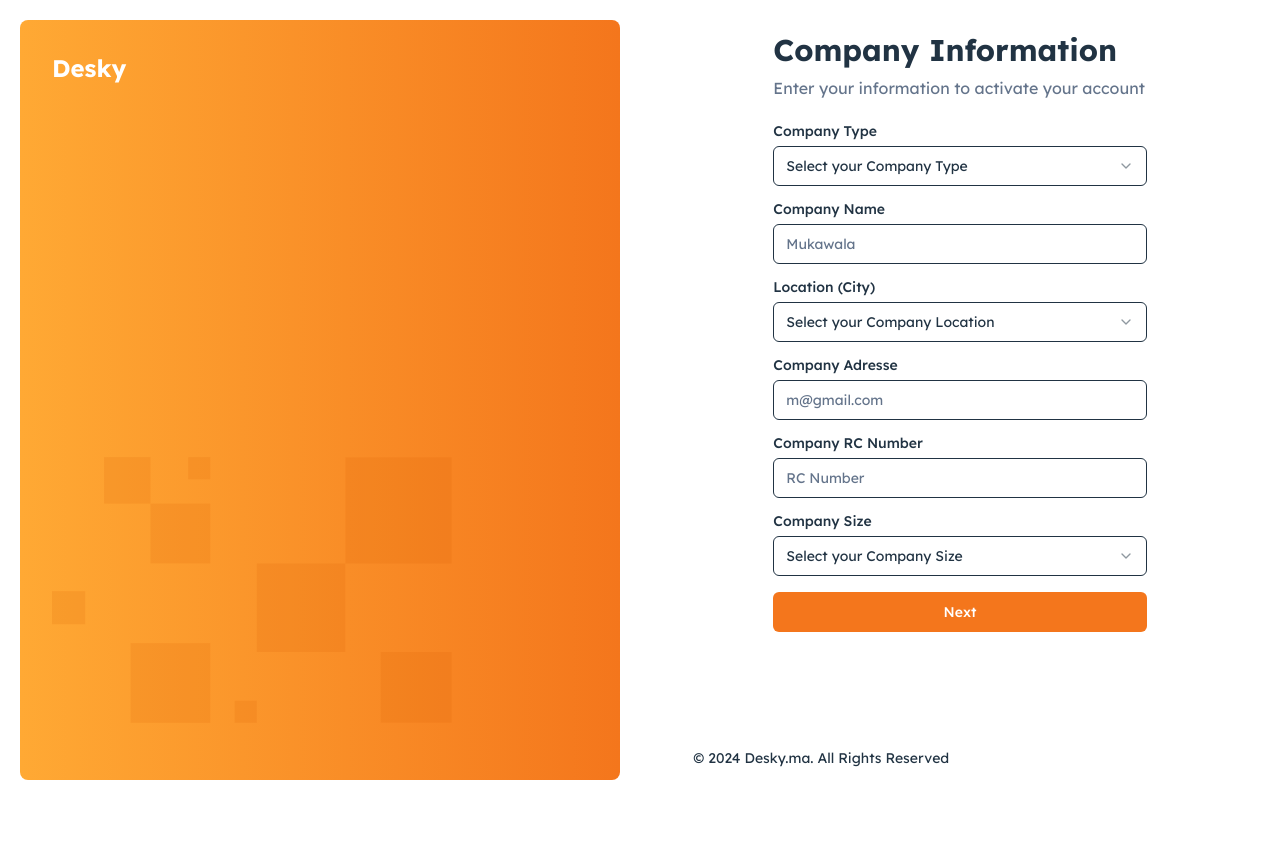
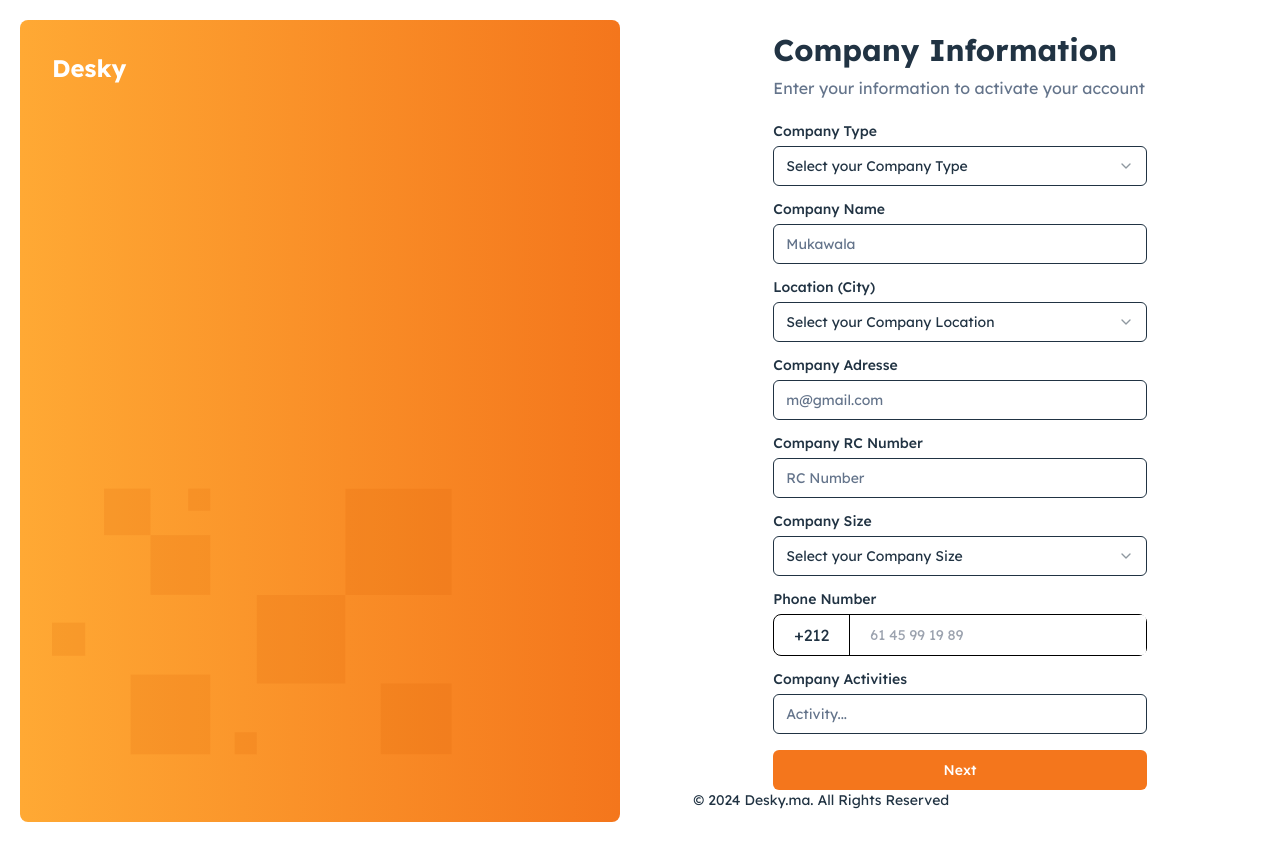
Before and after one commit to Sarrouj/desky, a Next.js app in the folder client/: page /choose-type/Sign-Up/bidder-Type/Company-Info in a window 1280 px wide. Before the commit the page ends 800 px from the top, so only its background shows below. Built offline with nearby package versions, Linux system fonts and the light colour scheme; no server answers.

Commit message:
Feat : Company Information UI Page work In progress

```diff
--- a/client/src/app/(main)/(auth)/(register)/choose-type/Sign-Up/bidder-Type/Company-Info/page.tsx
+++ b/client/src/app/(main)/(auth)/(register)/choose-type/Sign-Up/bidder-Type/Company-Info/page.tsx
@@ -93,9 +93,23 @@ const companyInfo = () => {
                   </SelectContent>
                 </Select>
               </div>
-              <Button type="submit" className="w-full text-white">
-                Next
-              </Button>
+              <div className="grid gap-2">
+                <Label htmlFor="email">Phone Number</Label>
+                  <div className="flex border border-black rounded-lg">
+                    <div className="px-5 py-2 border-r border-black">+212</div>
+                    <input type="tel" className="w-4/5 h-10 px-5 rounded focus:outline-0 text-sm" placeholder="61 45 99 19 89"/>
+                  </div>
+              </div>
+              <div className="grid gap-2">
+                <Label htmlFor="email">Company Activities</Label>
+                <div className="flex">
+                  <Input id="text" type="text" required placeholder="Activity..."/>
+                  <button></button>
+                </div>
+              </div>
+                <Button type="submit" className="w-full text-white">
+                  Next
+                </Button>
             </div>
           </div>
         <p className="w-10/12 mx-auto text-sm">© 2024 Desky.ma. All Rights Reserved</p>
```
